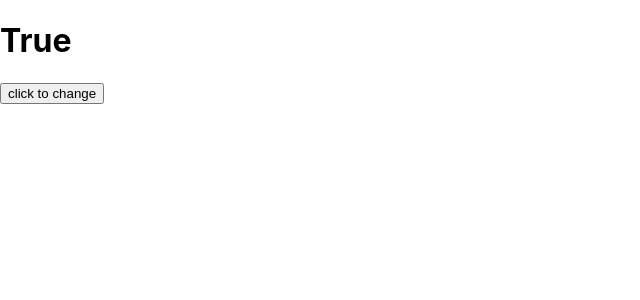
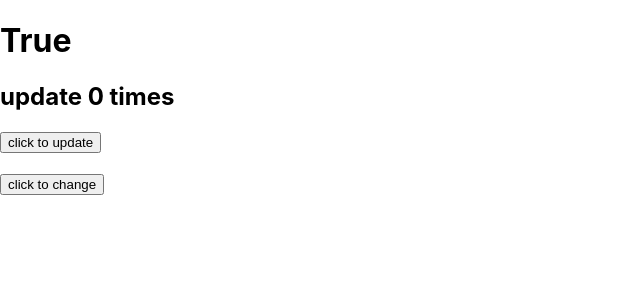
Before and after one commit to hunter850/react, a React (Vite) app: page / in a window 1280 px wide. Shown: the top 300 px of the page, without its empty margins (0-640 px from the left). Built offline with nearby package versions, Linux system fonts and the light colour scheme.

Commit message:
didMount willUnmount

```diff
--- a/src/practice/components/31.component_false.jsx
+++ b/src/practice/components/31.component_false.jsx
@@ -1,17 +1,35 @@
-import { useEffect } from "react";
+import { useEffect, useState, useRef, Fragment } from "react";
 
 const ComponentFalse = () => {
 
+    const initialed = useRef(false);
+    const [count, setCount] = useState(0);
+
+    const clickHandler = () => {
+        setCount(pre => pre + 1);
+    }
+
     useEffect(() => {
-        console.log("false mount");
+        if(!initialed.value) {
+            initialed.value = true;
+            console.log("false mount");
+        } else {
+            console.log("false update");
+        }
 
         return () => {
             console.log("false unmout");
         }
-    }, []);
+    }, [count]);
 
     const el = (
-        <h1>False</h1>
+        <Fragment>
+            <h1>False</h1>
+            <h2>update {count} times</h2>
+            <button onClick={clickHandler}>click to update</button>
+            <br />
+            <br />
+        </Fragment>
     )
 
     return el;
--- a/src/practice/components/31.component_true.jsx
+++ b/src/practice/components/31.component_true.jsx
@@ -1,17 +1,35 @@
-import { useEffect } from "react";
+import { useEffect, useState, useRef, Fragment } from "react";
 
 const ComponentTrue = () => {
 
+    const initialed = useRef(false);
+    const [count, setCount] = useState(0);
+
+    const clickHandler = () => {
+        setCount(pre => pre + 1);
+    }
+
     useEffect(() => {
-        console.log("true mount");
+        if(!initialed.value) {
+            initialed.value = true;
+            console.log("true mount");
+        } else {
+            console.log("true update");
+        }
 
         return () => {
             console.log("true unmout");
         }
-    }, []);
+    }, [count]);
 
     const el = (
-        <h1>True</h1>
+        <Fragment>
+            <h1>True</h1>
+            <h2>update {count} times</h2>
+            <button onClick={clickHandler}>click to update</button>
+            <br />
+            <br />
+        </Fragment>
     )
 
     return el;
```
